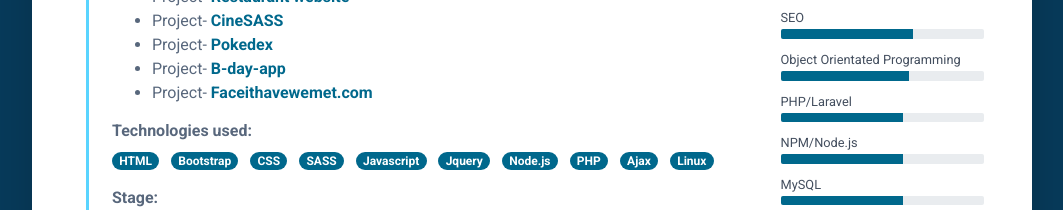
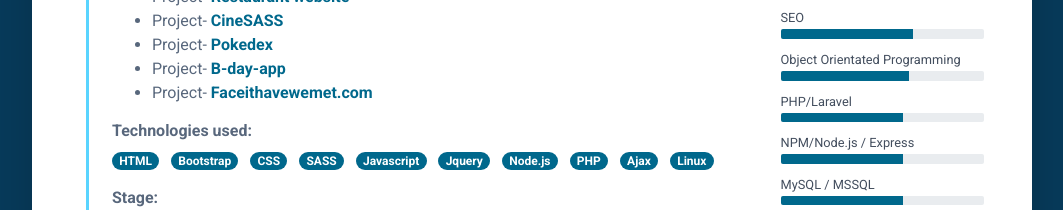
Before and after one commit to AngeloAlfanoc/CVPage, a plain HTML site: page index.html in a window 1280 px wide. Shown: the part 884-1094 px from the top of the page, without its empty margins (108-1171 px from the left). Drawn offline with nearby package versions, Linux system fonts and the light colour scheme.

Commit message:
Update index.html

```diff
--- a/index.html
+++ b/index.html
@@ -647,13 +647,13 @@
 											</div>
 										</li>
 										<li class="mb-2">
-								            <div class="resume-skill-name"><small>NPM/Node.js</small></div>
+								            <div class="resume-skill-name"><small>NPM/Node.js / Express</small></div>
 									        <div class="progress resume-progress">
 											    <div class="progress-bar theme-progress-bar-dark" role="progressbar" style="width: 60%" aria-valuenow="25" aria-valuemin="0" aria-valuemax="100"></div>
 											</div>
 										</li>
 										<li class="mb-2">
-								            <div class="resume-skill-name"><small>MySQL</small></div>
+								            <div class="resume-skill-name"><small>MySQL / MSSQL</small></div>
 									        <div class="progress resume-progress">
 											    <div class="progress-bar theme-progress-bar-dark" role="progressbar" style="width: 60%" aria-valuenow="25" aria-valuemin="0" aria-valuemax="100"></div>
 											</div>
```
